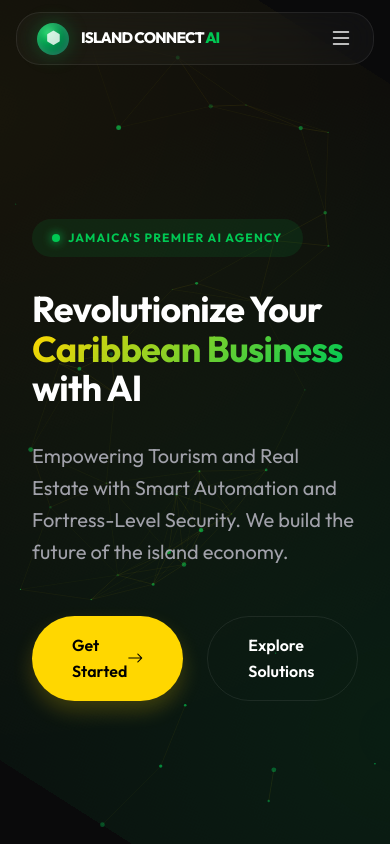
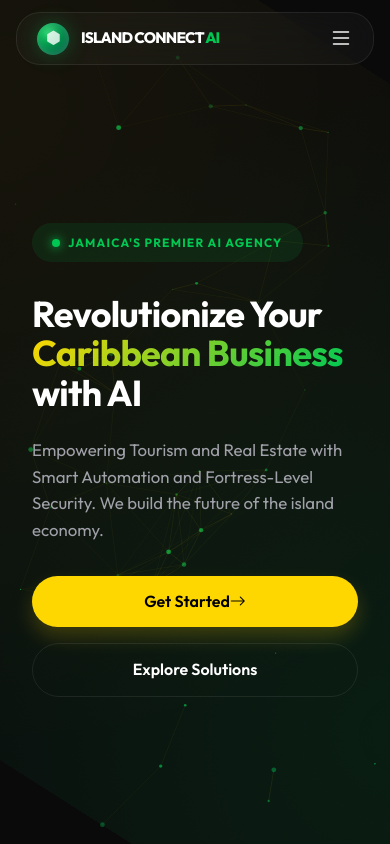
Before and after one commit to IVarm32/Island-Connect-AI., a React (Vite) app: page / in a window 390 px wide. Shown: the top 844 px of the page. Built offline with nearby package versions, Linux system fonts and the light colour scheme.

Commit message:
UI: Refine hero section for mobile, improved typography and button layout

```diff
--- a/css/style.css
+++ b/css/style.css
@@ -851,6 +851,27 @@ select.form-control option {
 
     .hero h1 {
         font-size: 2.25rem;
+        margin-bottom: 1.5rem;
+    }
+
+    .hero h1 br {
+        display: none;
+    }
+
+    .hero p {
+        font-size: 1.05rem;
+        margin-bottom: 2rem;
+    }
+
+    .hero-btns {
+        flex-direction: column;
+        gap: 1rem;
+        width: 100%;
+    }
+
+    .hero-btns .btn {
+        width: 100%;
+        padding: 0.8rem 1.5rem;
     }
 
     .section-header {
```
